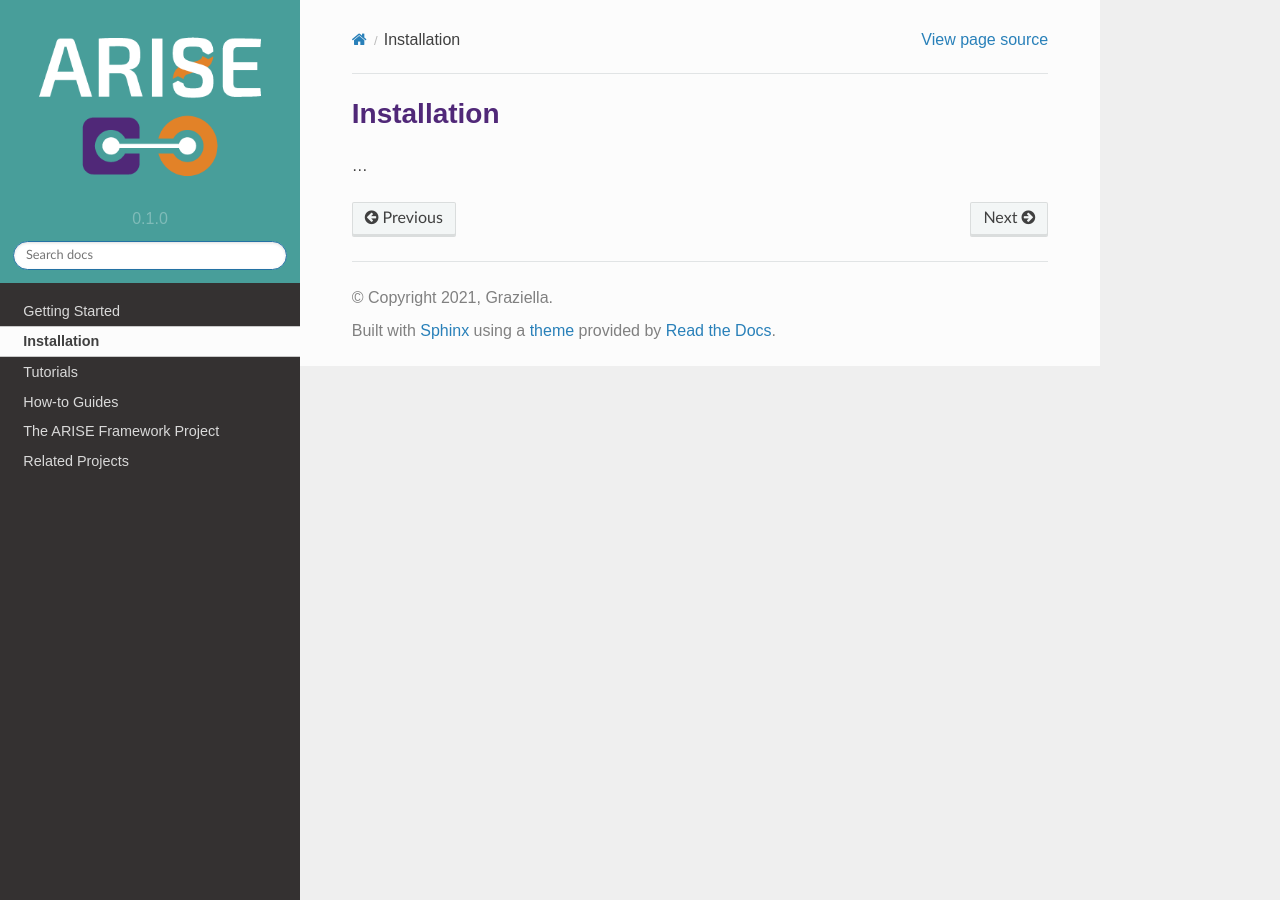
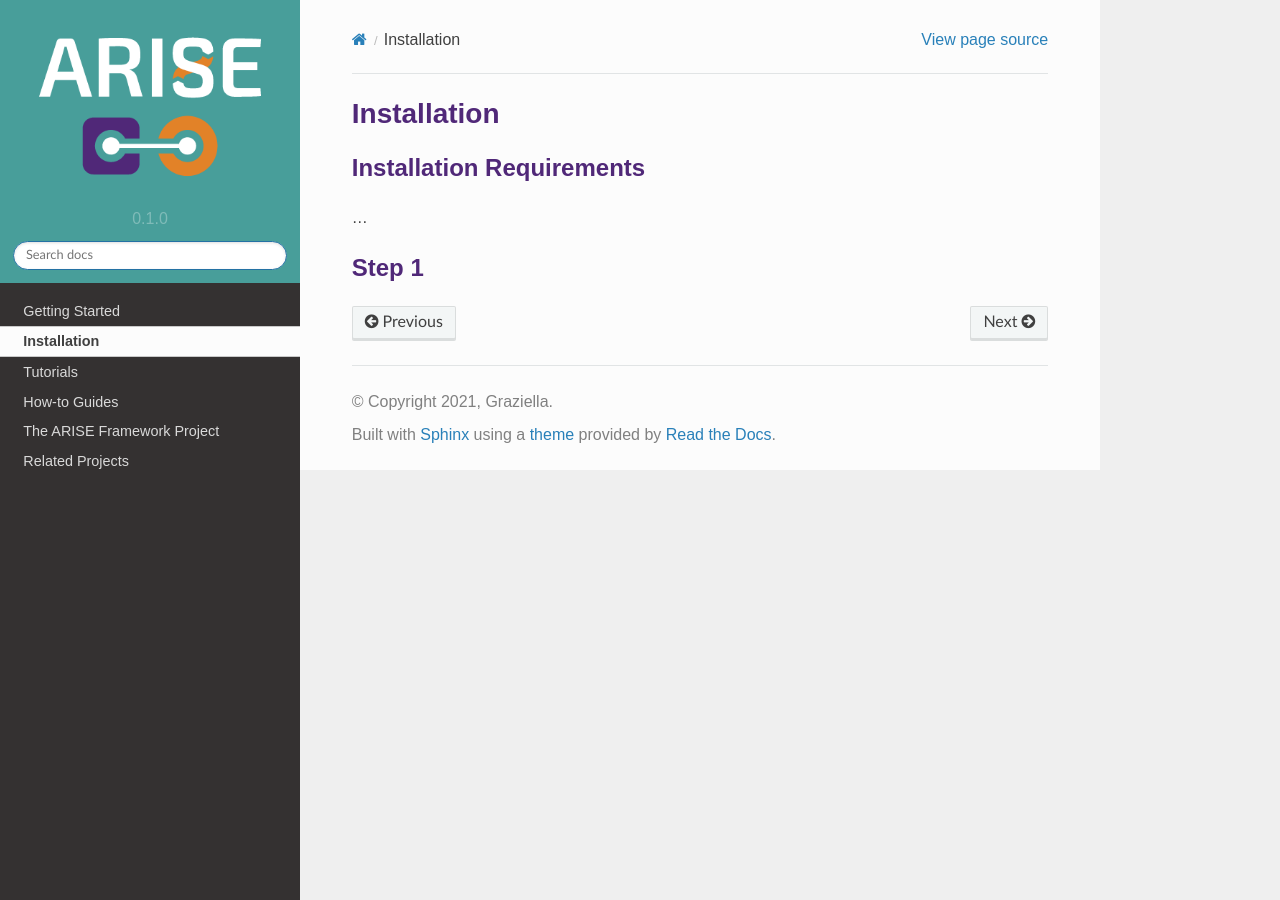
Before and after one commit to agileHRI/arise_documentation, a Sphinx documentation site: the page built from docs/source/installation.rst, in a window 1280 px wide. Built offline with Sphinx 7.4.7 and the Read the Docs theme 2.0.0, drawn with Linux system fonts in a browser that asks for light colours.

Commit message:
Update installation.rst

```diff
--- a/docs/source/installation.rst
+++ b/docs/source/installation.rst
@@ -1,3 +1,10 @@
 Installation
 ============
+
+.. _installation_requirements:
+Installation Requirements
+-------------------------
 ...
+
+Step 1
+------
```
